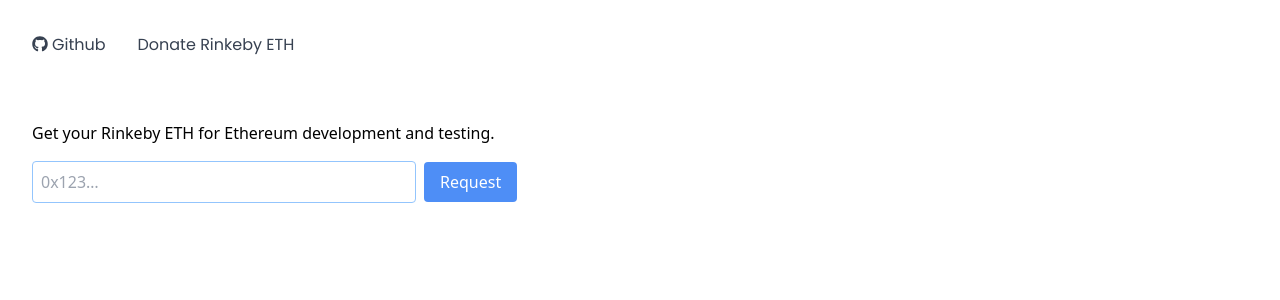
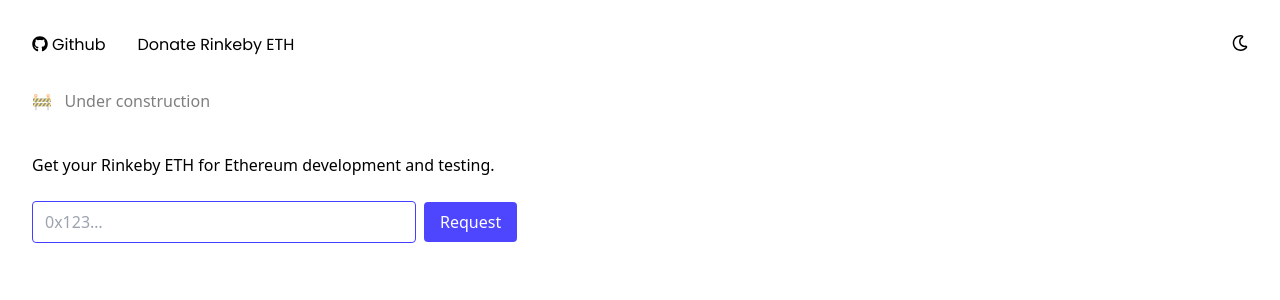
Before and after one commit to cryptojobslist/rinkebyfaucet, a Next.js app: page / in a window 1280 px wide. Shown: the top 300 px of the page. Built offline with nearby package versions, Linux system fonts and the light colour scheme; what tailwindcss-spinner would draw is missing.

Commit message:
enabled dark mode

```diff
--- a/components/nav.tsx
+++ b/components/nav.tsx
@@ -1,10 +1,22 @@
 import Link from 'next/link'
-import { FaGithub } from 'react-icons/fa'
+import { FaGithub, FaRegMoon } from 'react-icons/fa'
+import { CgSun } from 'react-icons/cg'
+import { useTheme } from 'next-themes'
+
+export const ThemeSwitcher = () => {
+  const { theme, setTheme } = useTheme()
+  return (
+    <button onClick={() => setTheme(theme === 'light' ? 'dark' : 'light')}>
+      <FaRegMoon className='dark:hidden' />
+      <CgSun className='hidden dark:show' />
+    </button>
+  )
+}
 
 export default function Nav() {
   return (
-    <nav className='flex items-center justify-between p-8'>
-      <ul className='flex items-center justify-between space-x-8'>
+    <nav className='flex items-center justify-between m-4 md:m-8'>
+      <ul className='flex items-center justify-between space-x-8 dark:text-white'>
         <li>
           <a href='https://github.com/cryptojobslist/rinkebyfaucet' target='_blank'>
             <FaGithub className='inline mb-1 mr-1' />
@@ -18,7 +30,9 @@ export default function Nav() {
         </li>
       </ul>
       <ul className='flex items-center justify-between space-x-8'>
-        <li></li>
+        <li>
+          <ThemeSwitcher />
+        </li>
       </ul>
     </nav>
   )
--- a/components/requestForm.tsx
+++ b/components/requestForm.tsx
@@ -39,12 +39,12 @@ export default function RequestForm() {
         })}
         type='text'
         placeholder='0x123…'
-        className={cn('p-2 mt-4 border border-blue-300 border-solid rounded w-96', {
+        className={cn('p-2 px-3 mt-4 border border-purple border-solid rounded md:w-96 w-full', {
           'border-red-400': formState.errors.address,
         })}
       />
       <button
-        className='p-2 px-4 text-white bg-blue-500 rounded opacity-90 hover:opacity-100 active:opacity-80'
+        className='p-2 px-4 text-white rounded bg-purple opacity-95 hover:opacity-100 active:opacity-90'
         type='submit'>
         {loading ? `Requesting…` : `Request`}
       </button>
--- a/pages/_app.tsx
+++ b/pages/_app.tsx
@@ -1,10 +1,11 @@
 import 'styles/index.css'
 import Head from 'next/head'
 import { NextSeo } from 'next-seo'
+import { ThemeProvider } from 'next-themes'
 
 function MyApp({ Component, pageProps }) {
   return (
-    <>
+    <ThemeProvider>
       <NextSeo
         title={process.env.appName}
         description='Rinkeby Faucet - Get your Rinkeby ETH for development and testing here.'
@@ -16,7 +17,7 @@ function MyApp({ Component, pageProps }) {
         />
       </Head>
       <Component {...pageProps} />
-    </>
+    </ThemeProvider>
   )
 }
 
--- a/pages/index.tsx
+++ b/pages/index.tsx
@@ -6,8 +6,9 @@ export default function IndexPage({ error, ...props }) {
     <div className='min-h-screen'>
       <Nav />
       <div className='m-4 md:m-8'>
-        <h1 className='text-left title'>{process.env.appName}</h1>
-        <p>Get your Rinkeby ETH for Ethereum development and testing.</p>
+        <div className='mb-10 opacity-50 '>🚧 &nbsp; Under construction</div>
+        <h1 className='text-left title dark:text-white'>{process.env.appName}</h1>
+        <p className='my-2'>Get your Rinkeby ETH for Ethereum development and testing.</p>
         <RequestForm />
       </div>
     </div>
--- a/styles/index.css
+++ b/styles/index.css
@@ -6,7 +6,7 @@
 }
 
 nav a {
-  @apply text-gray-700 no-underline;
+  @apply no-underline;
   font-family: 'Poppins', sans-serif;
 }
 
@@ -18,7 +18,6 @@ nav a {
 .title {
   @apply text-5xl text-center;
   font-family: 'Poppins', sans-serif;
-  color: #333;
   line-height: 1.15;
 }
 
--- a/tailwind.config.js
+++ b/tailwind.config.js
@@ -15,11 +15,18 @@ module.exports = {
       //   speed: '500ms',
       // },
     }),
-    extend: {},
+    extend: {
+      colors: {
+        purple: '#453dff'
+      }
+    },
   },
   darkMode: 'class',
   variants: {
     spinner: ['responsive'],
+    extend: {
+      display: ['dark'],
+    },
   },
   plugins: [require('tailwindcss-spinner')(), require('@tailwindcss/typography')],
 }
```
